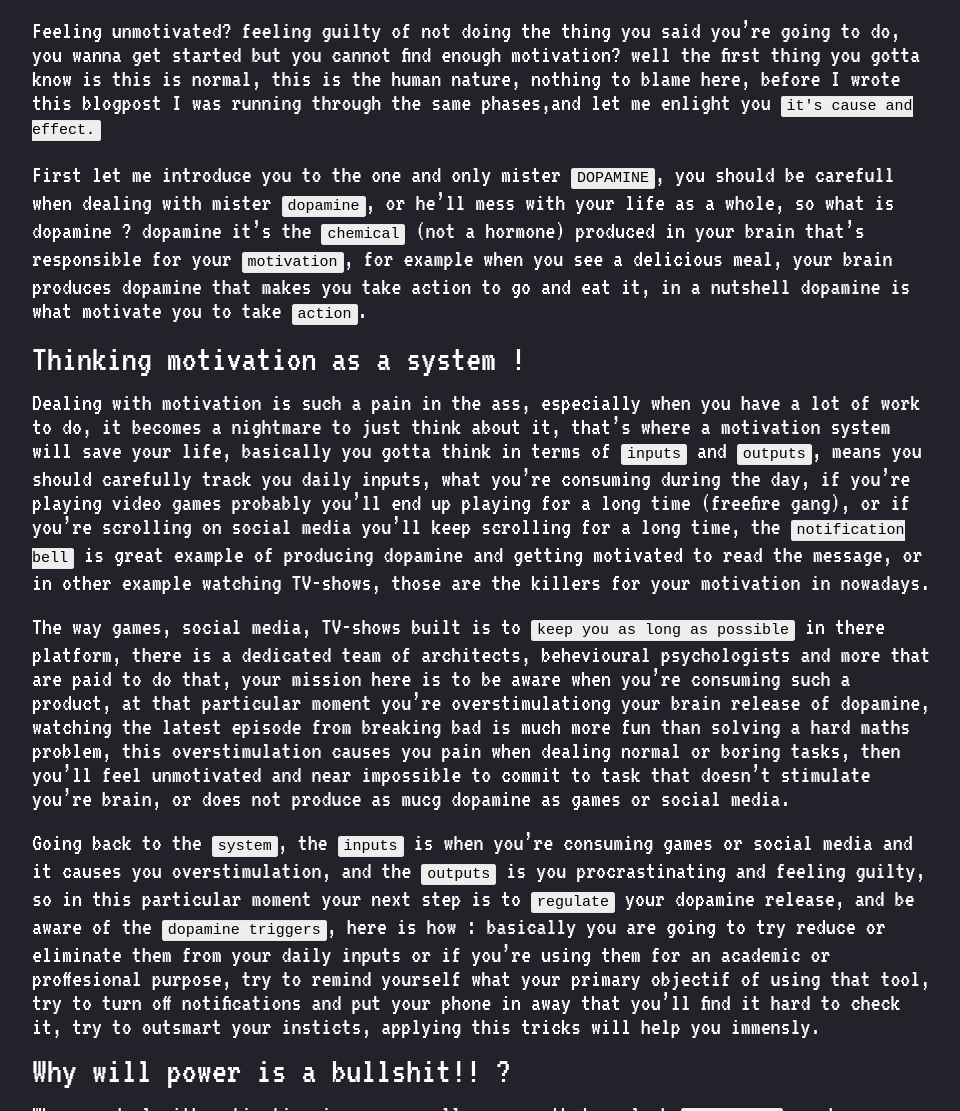
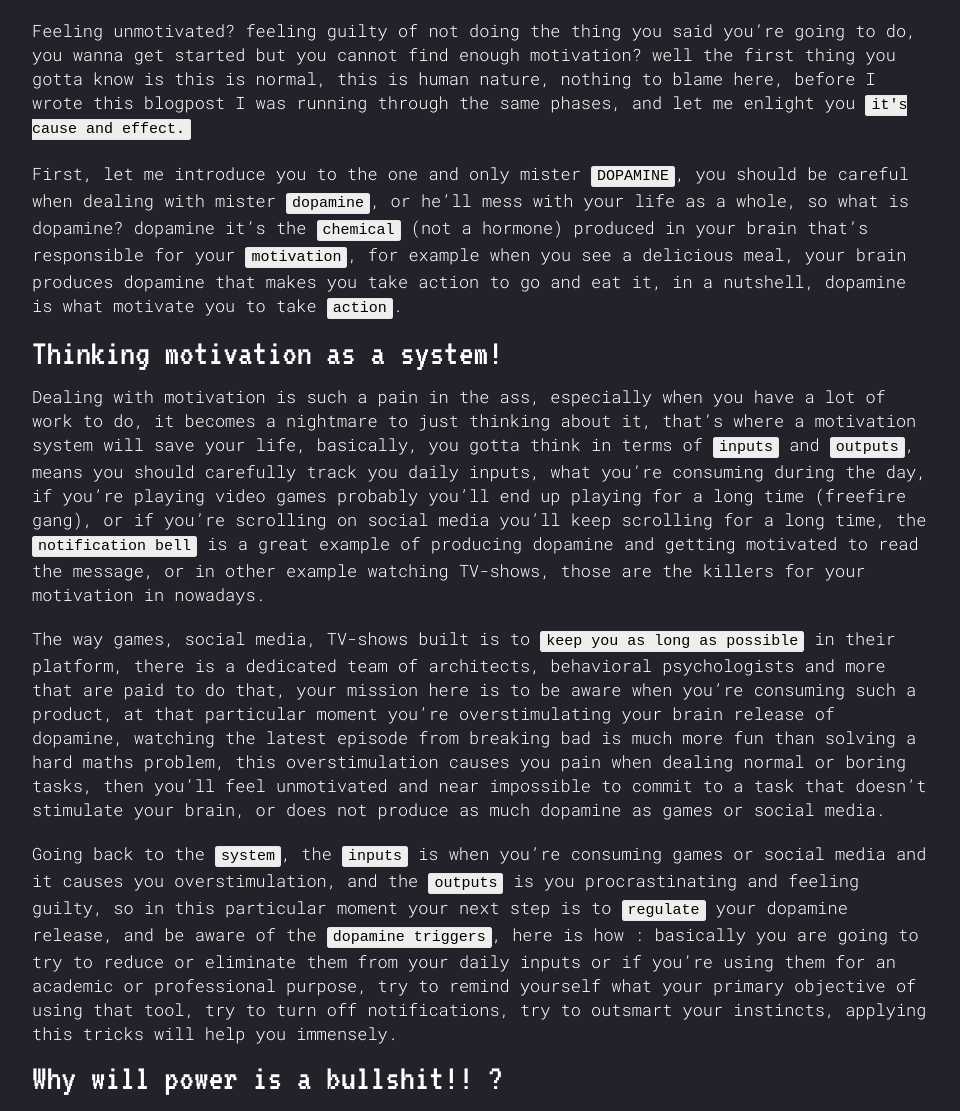
Before and after one commit to zackthe/myportfolio, a Jekyll site: the page built from _posts/2021-01-05-why-your-brain-is-fucked.markdown, in a window 1280 px wide and 1400 px high, scrolled down 633 px. Shown: the part 289-1400 px from the top of the window, without its empty margins (158-1118 px from the left). Built offline with Jekyll 4.4.1, drawn with Linux system fonts in a browser that asks for light colours; nearby versions of some CDN libraries; some of the changed text lies outside the part shown.

Commit message:
change paragraph font

```diff
--- a/_layouts/default.html
+++ b/_layouts/default.html
@@ -7,6 +7,12 @@
     <link rel="preconnect" href="https://fonts.gstatic.com">
     <link href="https://fonts.googleapis.com/css2?family=VT323&display=swap" rel="stylesheet">
     <link rel="shortcut icon" type="image/png" href="/pics/favicon.png">
+    <link rel="preconnect" href="https://fonts.gstatic.com">
+    <link href="https://fonts.googleapis.com/css2?family=Open+Sans&family=Ubuntu&display=swap" rel="stylesheet">
+    <link rel="preconnect" href="https://fonts.gstatic.com">
+    <link href="https://fonts.googleapis.com/css2?family=Vollkorn&display=swap" rel="stylesheet">
+   <link rel="preconnect" href="https://fonts.gstatic.com">
+    <link href="https://fonts.googleapis.com/css2?family=Roboto+Mono:wght@300;400&display=swap" rel="stylesheet">
     <meta name="viewport" content="width=device-width, initial-scale=1, minimum-scale=1" />
     <script src="https://kit.fontawesome.com/85d8d9e99c.js" crossorigin="anonymous"></script>
 </head>
--- a/_posts/2021-01-05-why-your-brain-is-fucked.markdown
+++ b/_posts/2021-01-05-why-your-brain-is-fucked.markdown
@@ -9,26 +9,26 @@ author: 'belkasmi zakariae'
 
 # It's cause and effect !
 
-Feeling unmotivated? feeling guilty of not doing the thing you said you're going to do, you wanna get started but you cannot find enough motivation? well the first thing you gotta know is this is normal, this is the human nature, nothing to blame here, before I wrote this blogpost I was running through the same phases,and let me enlight you `it's cause and effect.`
+Feeling unmotivated? feeling guilty of not doing the thing you said you're going to do, you wanna get started but you cannot find enough motivation? well the first thing you gotta know is this is normal, this is human nature, nothing to blame here, before I wrote this blogpost I was running through the same phases, and let me enlight you `it's cause and effect.`
 
-First let me introduce you to the one and only mister `DOPAMINE`, you should be carefull when dealing with mister `dopamine`, or he'll mess with your life as a whole, so what is dopamine ? dopamine it's the `chemical` (not a hormone) produced in your brain that's responsible for your `motivation`, for example when you see a delicious meal, your brain produces dopamine that makes you take action to go and eat it, in a nutshell dopamine is what motivate you to take `action`.
+First, let me introduce you to the one and only mister `DOPAMINE`, you should be careful when dealing with mister `dopamine`, or he'll mess with your life as a whole, so what is dopamine? dopamine it's the `chemical` (not a hormone) produced in your brain that's responsible for your `motivation`, for example when you see a delicious meal, your brain produces dopamine that makes you take action to go and eat it, in a nutshell, dopamine is what motivate you to take `action`.
 
-# Thinking motivation as a system !
+# Thinking motivation as a system!
 
-Dealing with motivation is such a pain in the ass, especially when you have a lot of work to do, it becomes a nightmare to just think about it, that's where a motivation system will save your life, basically you gotta think in terms of `inputs` and `outputs`, means you should carefully track you daily inputs, what you're consuming during the day, if you're playing video games probably you'll end up playing for a long time (freefire gang), or if you're scrolling on social media you'll keep scrolling for a long time, the `notification bell` is great example of producing dopamine and getting motivated to read the message, or in other example watching TV-shows, those are the killers for your motivation in nowadays.
+Dealing with motivation is such a pain in the ass, especially when you have a lot of work to do, it becomes a nightmare to just thinking about it, that's where a motivation system will save your life, basically, you gotta think in terms of `inputs` and `outputs`, means you should carefully track you daily inputs, what you're consuming during the day, if you're playing video games probably you'll end up playing for a long time (freefire gang), or if you're scrolling on social media you'll keep scrolling for a long time, the `notification bell` is a great example of producing dopamine and getting motivated to read the message, or in other example watching TV-shows, those are the killers for your motivation in nowadays.
 
-The way games, social media, TV-shows built is to `keep you as long as possible` in there platform, there is a dedicated team of architects, behevioural psychologists and more that are paid to do that, your mission here is to be aware when you're consuming such a product, at that particular moment you're overstimulationg your brain release of dopamine, watching the latest episode from breaking bad is much more fun than solving a hard maths problem, this overstimulation causes you pain when dealing normal or boring tasks, then you'll feel unmotivated and near impossible to commit to task that doesn't stimulate you're brain, or  does not produce as mucg dopamine as games or social media.
+The way games, social media, TV-shows built is to `keep you as long as possible` in their platform, there is a dedicated team of architects, behavioral psychologists and more that are paid to do that, your mission here is to be aware when you're consuming such a product, at that particular moment you're overstimulating  your brain release of dopamine, watching the latest episode from breaking bad is much more fun than solving a hard maths problem, this overstimulation causes you pain when dealing normal or boring tasks, then you'll feel unmotivated and near impossible to commit to a task that doesn't stimulate your brain, or  does not produce as much dopamine as games or social media.
 
-Going back to the `system`, the `inputs` is when you're consuming games or social media and it causes you overstimulation, and the `outputs` is you procrastinating and feeling guilty, so in this particular moment your next step is to `regulate` your dopamine release, and be aware of the `dopamine triggers`, here is how : basically you are going to try reduce or eliminate them from your daily inputs or if you're using them for an academic or proffesional purpose, try to remind yourself what your primary objectif of using that tool, try to turn off notifications and put your phone in away that you'll find it hard to check it, try to outsmart your insticts, applying this tricks will help you immensly.
+Going back to the `system`, the `inputs` is when you're consuming games or social media and it causes you overstimulation, and the `outputs` is you procrastinating and feeling guilty, so in this particular moment your next step is to `regulate` your dopamine release, and be aware of the `dopamine triggers`, here is how : basically you are going to try to reduce or eliminate them from your daily inputs or if you're using them for an academic or professional purpose, try to remind yourself what your primary objective of using that tool, try to turn off notifications, try to outsmart your instincts, applying this tricks will help you immensely.
 
 # Why will power is a bullshit!! ?
 
-When we deal with motivation issues, we allways say that we lack `will power`, and sabotaging ourselves for not doing the work and feeling guilty, and let me tell you that will power is also produced by your brain, the only difference is that it run off quickly and doesn't last too much versus its enemy mister dopamine, if you're trying to outsmart your brain and think that you got will power and `dopamine triggers` will not affect you and you're strong enough to beat their asses, let me inform you that you aleady lost, trying to relay on will power is like going to war with `vegetable knife` versus an army, you already know the outcome.
+When we deal with motivation issues, we always say that we lack `will power`, and sabotaging ourselves for not doing the work and feeling guilty, and let me tell you that will power is also produced by your brain, the only difference is that it runs off quickly and doesn't last too much versus its enemy mister dopamine, if you're trying to outsmart your brain and think that you got will power and `dopamine triggers` will not affect you and you're strong enough to beat their asses, let me inform you that you already lost, trying to relay on will power is like going to war with `vegetable knife` versus an army, you already know the outcome.
 
-# How the most boring tasks become more enjoyable ?
+# How the most boring tasks become more enjoyable?
 
-With `this simple concept` of dopamine, the people who you think are allways motivated to work, and they got some sort of secret or they are stronger than others, the only diffrence is that they understand how the brain works, and therefore they are limiting their dopamine intakes, and letting space for other tasks say boring or unpleasant become more fun, some of theme take it to the next level and they become `addicted`, the unpleasant tasks like solving hard problems is what `generate wealth`.
+With `this simple concept` of dopamine, the people who you think are always motivated to work, and they got some sort of secret or they are stronger than others, the only difference is that they understand how the brain works, and therefore they are limiting their dopamine intakes, and letting space for other tasks say boring or unpleasant become more fun, some of theme take it to the next level and they become `addicted`, the unpleasant tasks like solving hard problems is what `generate wealth`.
 
 # Getting started :
 
-Well, hard things will allways remain hard, but our objectif is to make the path easier, relying on motivation or will power is not the best option if you got a long road, try to apply the `motivation system`, face off the devil and break down big tasks into smaller tasks and let your brain manage the work for you, it's a muscle and in order to grow you gotta make sure you feed it with high quality content.
+Well, hard things will always remain hard, but our objective is to make the path easier, relying on motivation or will power is not the best option if you got a long road, try to apply the `motivation system`, face of the devil and break down big tasks into smaller tasks and let your brain manage the work for you, it's a muscle and in order to grow you gotta make sure you feed it with high-quality content.
--- a/css/styles.css
+++ b/css/styles.css
@@ -63,6 +63,7 @@ ul{
 h1,h2,p,a{
     color: white;
 }
+
 p{
     font-weight: 100;
 }
@@ -118,6 +119,13 @@ button:hover{
     display: flex;
     flex-direction: row;
     justify-content: space-between;
+
+}
+
+.navigation-menu{
+    display: flex;
+    flex-direction: column;
+    align-items: center;
 }
 
 
@@ -125,7 +133,6 @@ button:hover{
 .navigation-menu-list{
     display: flex;
     flex-direction: column;
-
 }
 
 
@@ -143,9 +150,7 @@ button:hover{
     display: block;
 }
 
-.navigation-menu-list>li{
-    margin-left: 4em;
-}
+
 
 .logo{
     color: white;
@@ -349,10 +354,15 @@ button:hover{
     line-height: 1.5em
 }
 
-.post-content{
-    font-size: calc(1.4rem + 0.2vw)
+.post-content p{
+    font-size: calc(0.9rem + 0.2vw);
+    font-family: 'Roboto Mono', monospace;
+
 }
 
+.post-content h1{
+    font-size: calc(1.9rem + 0.5vw);
+}
 
 /****************** HERO SECTION *******************/
 
@@ -851,12 +861,14 @@ button:hover{
 
 }
 
-.navigation-menu-list{
-    }
+
 .navigation-menu-list>li{
     font-size: calc(1rem + 0.2vw);
 }
 
+.navigation-menu-list>li{
+    margin-left: 4em;
+}
 
 
 
--- a/index.html
+++ b/index.html
@@ -97,7 +97,7 @@ title : Welcome
     </div>
     </div></a>
 
-    <a href="https://zackthe.github.io/Card-list-app/" target="_blank">
+    <a href="#" target="_blank">
         <div class="project-card">
         <img src="pics/card-app.PNG" alt="" class="Cardapp-project-img">
         <div class="project-card-title">
```
